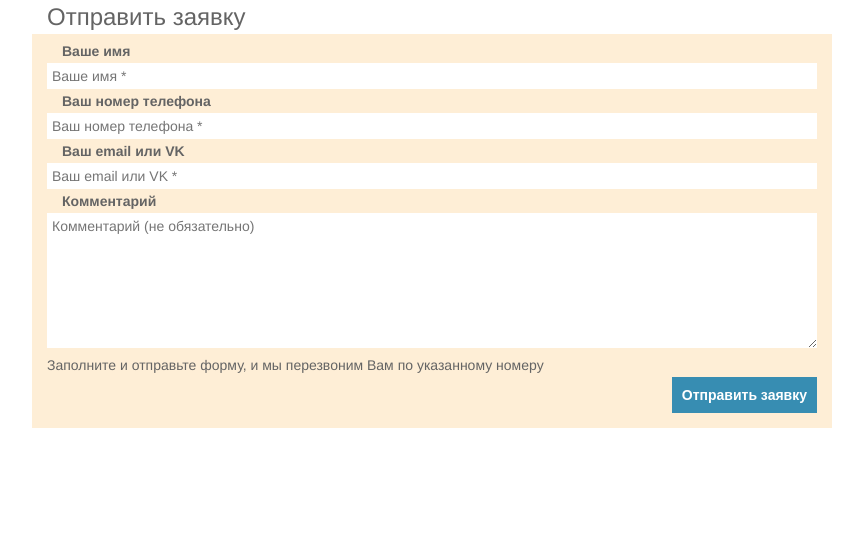
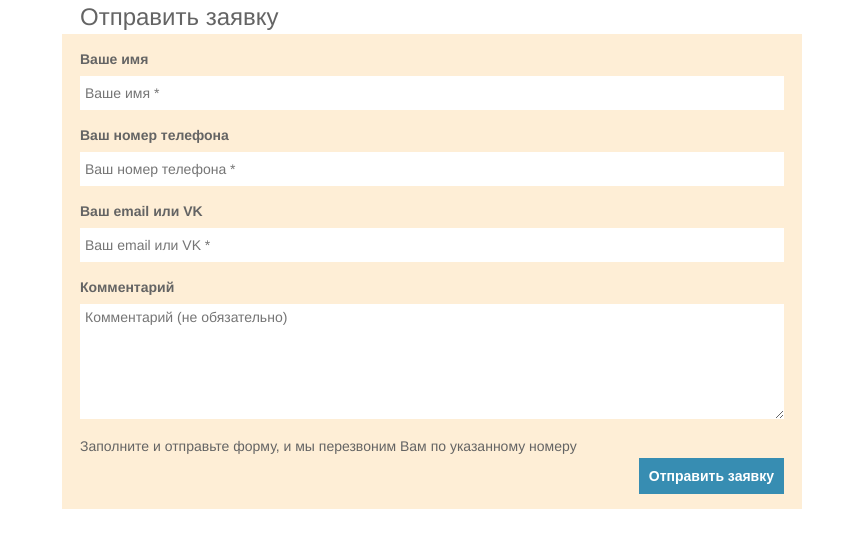
Before and after one commit to schredingercat/AcademItSchoolWeb, a plain HTML site: page AcademItSchoolWeb/CssForm/index.html in a window 1280 px wide. Shown: the whole page, without its empty margins (208-1071 px from the left). Drawn offline with Linux system fonts and the light colour scheme.

Commit message:
Выровнен текст, исправлены отступы и высота полей ввода

```diff
--- a/AcademItSchoolWeb/CssForm/style.css
+++ b/AcademItSchoolWeb/CssForm/style.css
@@ -2,24 +2,24 @@
     font-family: Helvetica, Arial, sans-serif;
     font-size: 14px;
     color: #646464;
-    max-width: 800px;
+    max-width: 740px;
     margin: 0 auto;
 }
 
 .main {
     background-color: #feeed6;
-    padding: 5px 15px 15px;
+    padding: 0 18px 15px;
 }
 
 .header {
     font-size: 24px;
     font-family: inherit;
-    margin: 5px 15px;
+    margin: 5px 18px;
 }
 
 .label {
     font-weight: bold;
-    margin: 5px 15px;
+    margin: 18px 0 10px;
     display: inline-block;
 }
 
@@ -28,6 +28,7 @@
     padding: 5px;
     font-family: inherit;
     font-size: inherit;
+    height: 34px;
     width: 100%;
     box-sizing: border-box;
 }
@@ -35,11 +36,11 @@
 .textarea {
     min-height: 25px;
     resize: vertical;
-    height: 135px;
+    height: 115px;
 }
 
 .note {
-    margin-top: 10px;
+    margin-top: 20px;
     margin-bottom: 5px;
 }
 
```
